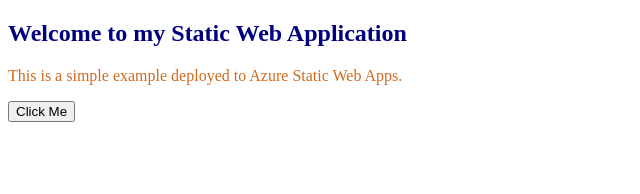
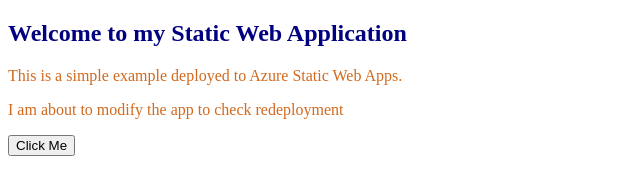
Before and after one commit to sirisharamya/StaticWebApp, a plain HTML site: page index.html in a window 1280 px wide. Shown: the whole page, without its empty margins (0-640 px from the left). Drawn offline with Linux system fonts and the light colour scheme.

Commit message:
Second Commit

```diff
--- a/index.html
+++ b/index.html
@@ -10,6 +10,7 @@
 <body>
     <h2>Welcome to my Static Web Application</h2>
     <p>This is a simple example deployed to Azure Static Web Apps.</p>
+    <p>I am about to modify the app to check redeployment</p>
     <button onclick="clickMe()">Click Me</button>
     <script src="script.js"></script>
 </body>
```
